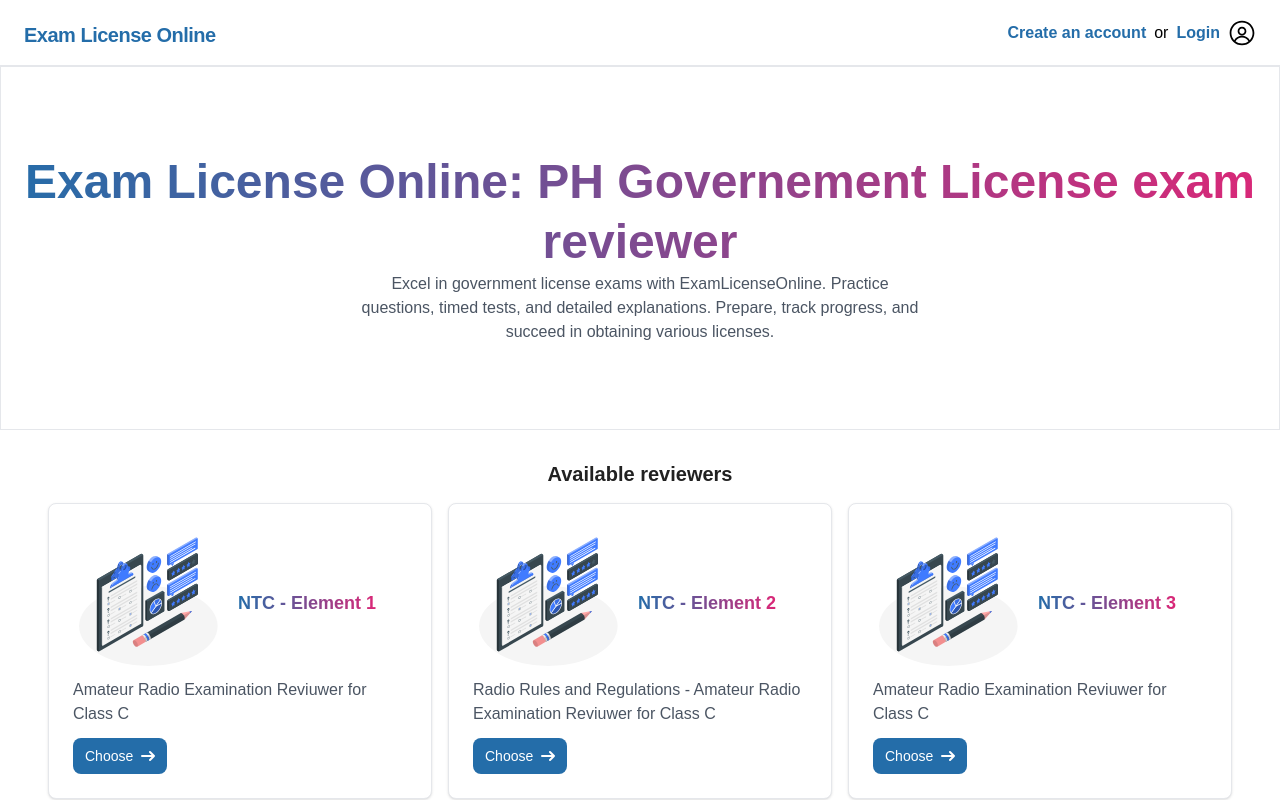
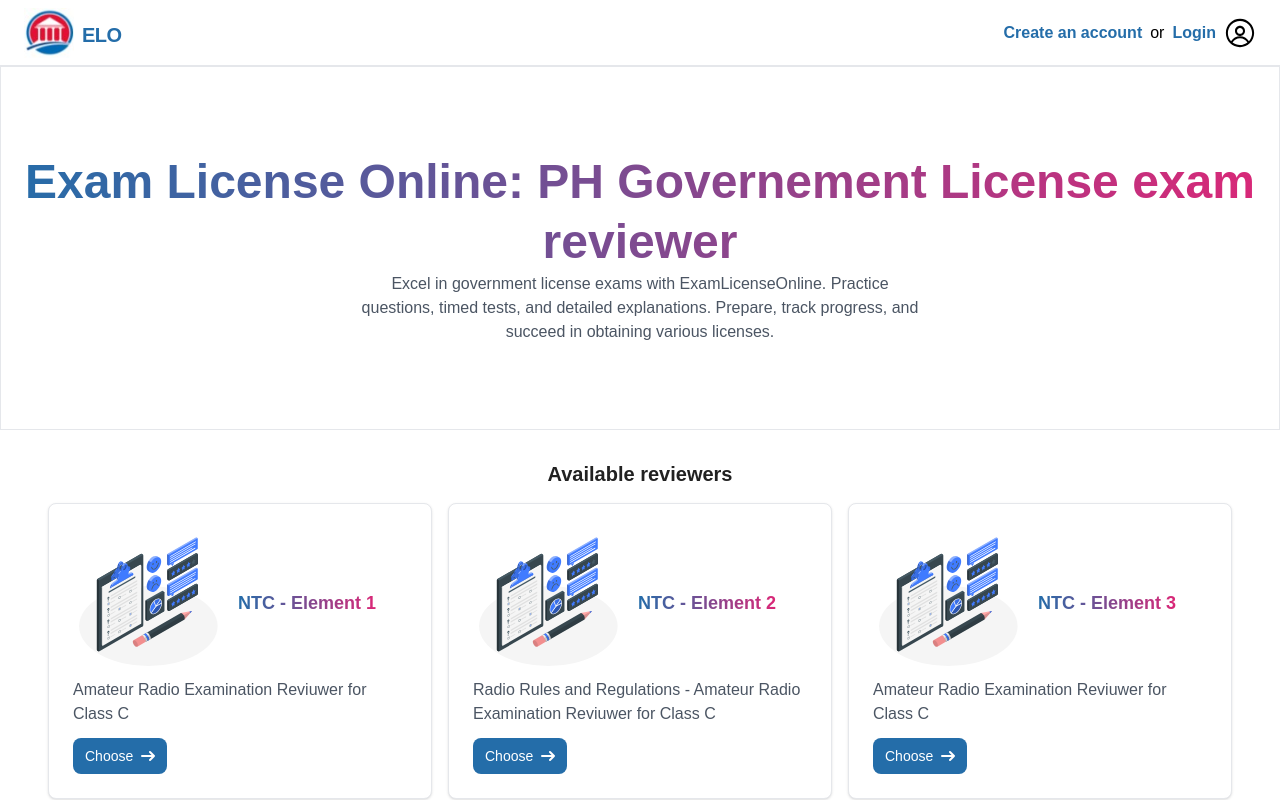
Before and after one commit to JayCabasag/ntc-reviewer, a React (Vite) app: page / in a window 1280 px wide. Shown: the top 800 px of the page. Built offline with nearby package versions, Linux system fonts and the light colour scheme.

Commit message:
styles:add platform logo

```diff
--- /dev/null
+++ b/src/components/assets/ELOLogo.tsx
@@ -0,0 +1,13 @@
+import * as React from 'react';
+import ExamLicenseOnlineLogo from '../../assets/exam-license-online.jpg'
+import { ImageProps } from './types';
+
+export const EloLogo = React.forwardRef<HTMLImageElement, ImageProps>(
+  ({ ...props }, forwardedRef) => {
+    return (
+        <img {...props} ref={forwardedRef} src={ExamLicenseOnlineLogo} alt="Review image" />
+    );
+  }
+);
+
+export default EloLogo
--- a/src/components/assets/ReviewImage.tsx
+++ b/src/components/assets/ReviewImage.tsx
@@ -1,11 +1,11 @@
 import * as React from 'react';
-import reviewImageIcon from '../../assets/review-icon.svg'
+import ReviewImageIcon from '../../assets/review-icon.svg'
 import { ImageProps } from './types';
 
 export const ReviewImageAsset = React.forwardRef<HTMLImageElement, ImageProps>(
   ({ ...props }, forwardedRef) => {
     return (
-        <img {...props} ref={forwardedRef} src={reviewImageIcon} alt="Review image" />
+        <img {...props} ref={forwardedRef} src={ReviewImageIcon} alt="Review image" />
     );
   }
 );
--- a/src/components/compositions/navbar/navbar.tsx
+++ b/src/components/compositions/navbar/navbar.tsx
@@ -1,14 +1,16 @@
 import { AvatarIcon } from "@radix-ui/react-icons";
 import { Link } from "react-router-dom";
+import EloLogo from "../../assets/ELOLogo";
 
 export default function Navbar() {
   return (
     <header className="bg-white border-b sticky top-0 z-20 ">
       <div className="flex items-center justify-between mx-auto max-w-7xl px-6 h-[65px]">
         <Link to="/" className="cursor-pointer" >
-            <h1 className="flex no-underline">
+            <h1 className="flex no-underline items-center gap-2">
+              <EloLogo className="w-[35px] h-[35px] md:w-[50px] md:h-[50px]"/>
               <span className="text-xl text-primary font-primary font-extrabold tracking-tight pt-1">
-                Exam License Online
+                ELO
               </span>
             </h1>
         </Link>
@@ -18,7 +20,7 @@ export default function Navbar() {
              or
              <strong className="text-primary">Login</strong>
           </div>
-          <AvatarIcon className="h-7 w-7 cursor-pointer" />
+          <AvatarIcon className="h-8 w-8 cursor-pointer" />
         </div>
       </div>
     </header >
```
Also changed, not shown: src/assets/exam-license-online.jpg (added).
